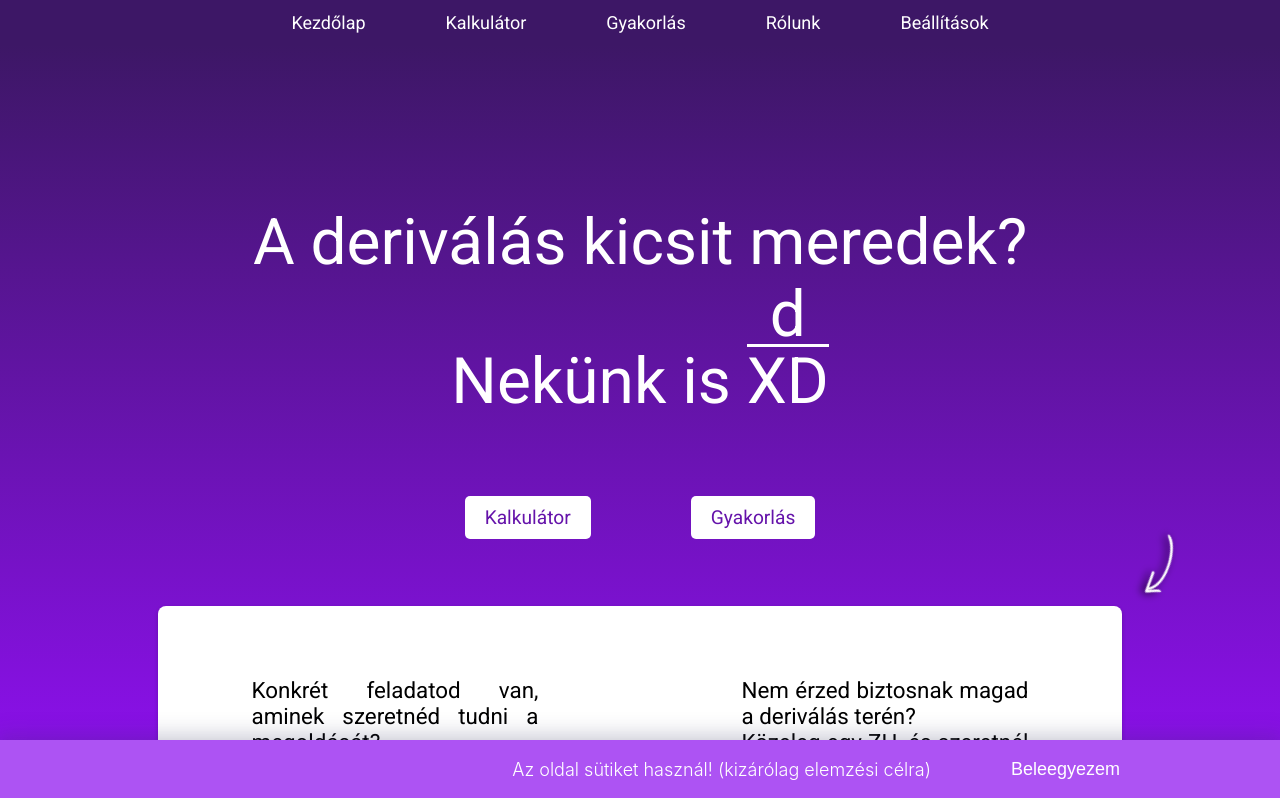
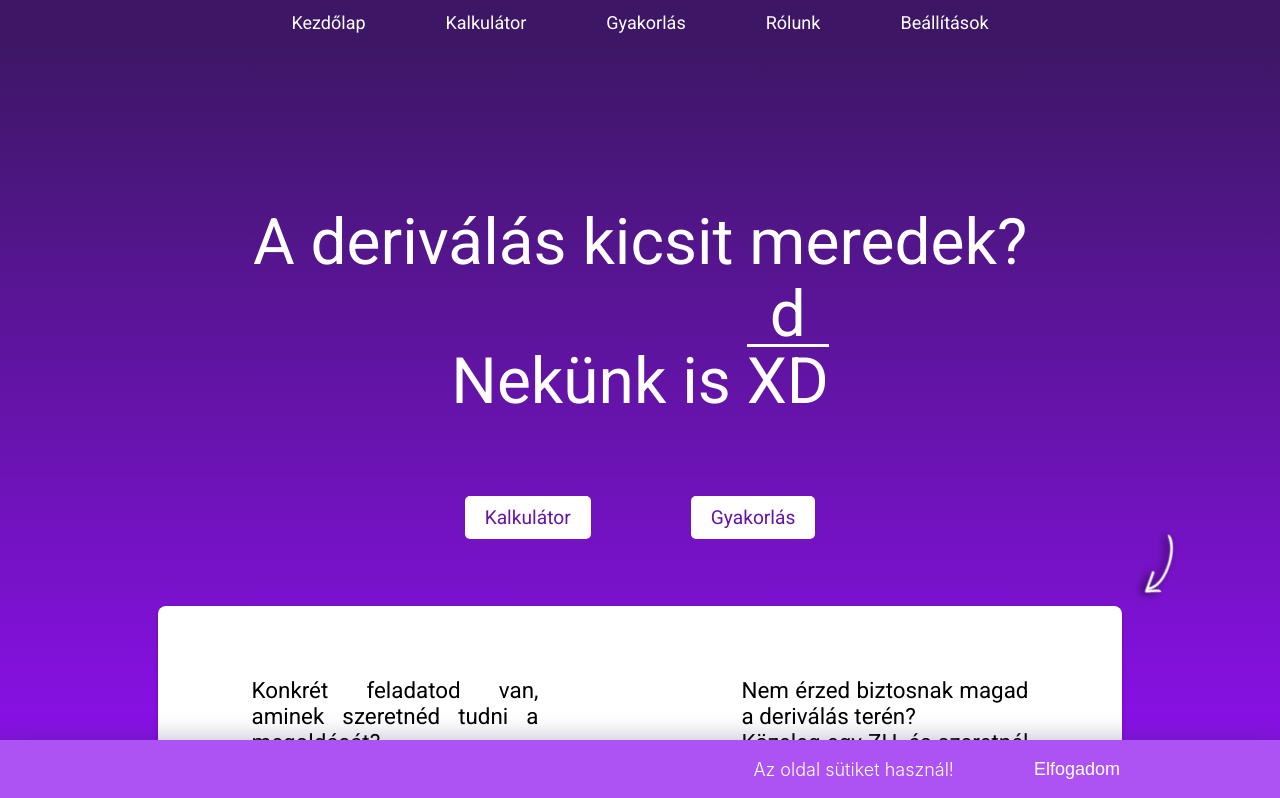
Before and after one commit to lichterberci/DerivativeCalculatorFrontend, a Next.js app: page / in a window 1280 px wide. Shown: the top 798 px of the page. Built offline with nearby package versions, Linux system fonts and the light colour scheme.

Commit message:
cookie consent text updated

```diff
--- a/components/Consent.tsx
+++ b/components/Consent.tsx
@@ -25,9 +25,9 @@ export default function Consent() : JSX.Element | null {
             className={styles.consentWrapper}
         >
             <p className={styles.text}>
-                Az oldal sütiket használ! (kizárólag elemzési célra)
+                Az oldal sütiket használ!
             </p>
-            <button className={styles.button} onClick={() => setConsent()} >Beleegyezem</button>
+            <button className={styles.button} onClick={() => setConsent()} >Elfogadom</button>
         </div>
     )
 }
```
